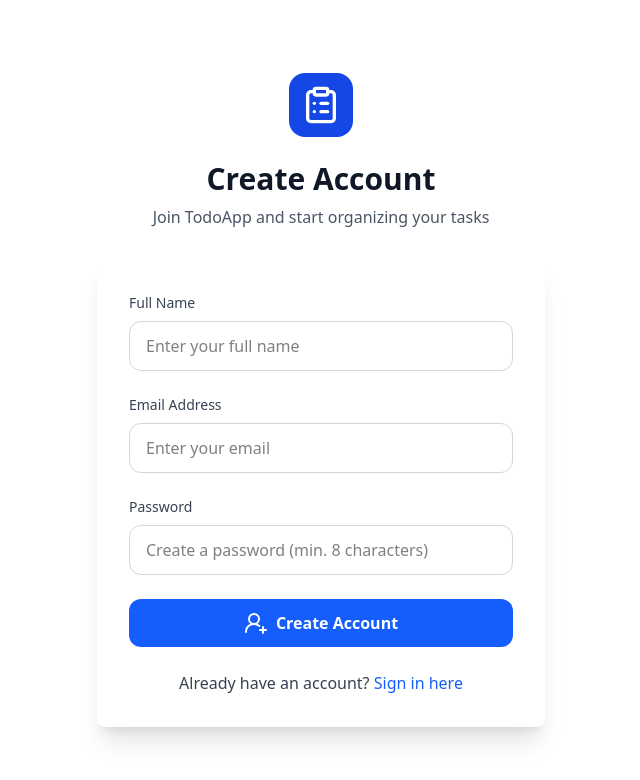
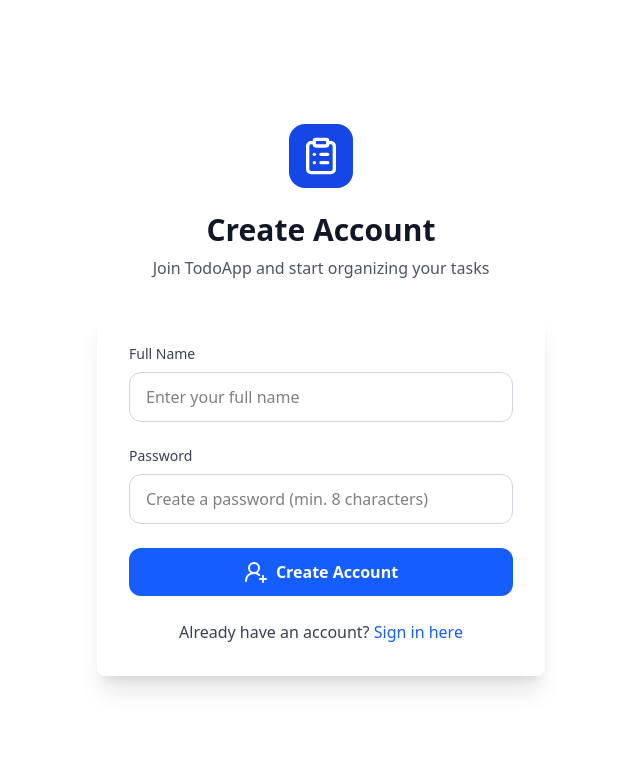
Before and after one commit to AmirC4b/todo-list-react, a React (Vite) app in the folder todo-list-react/: page /sign-up in a window 1280 px wide. Shown: the top 780 px of the page, without its empty margins (319-959 px from the left). Built offline with nearby package versions, Linux system fonts and the light colour scheme.

Commit message:
interfaces add

```diff
--- a/todo-list-react/src/pages/Home.tsx
+++ b/todo-list-react/src/pages/Home.tsx
@@ -2,6 +2,12 @@ import { useEffect, useState } from "react";
 import { Plus, SquarePen, Trash, Check, X } from "lucide-react";
 import { toast } from "react-toastify";
 import { formatDistanceToNow } from "date-fns";
+interface Todo {
+  id: number;
+  text: string;
+  completed: boolean;
+  createdAt: number;
+}
 
 const getTodoKey = () => {
   const user = localStorage.getItem("currentUser");
@@ -11,8 +17,8 @@ const getTodoKey = () => {
 export default function Home() {
   const todoKey = getTodoKey();
   const [activeTab, setActiveTab] = useState("All Tasks");
-  const [todo, setTodo] = useState("");
-  const [todos, setTodos] = useState(() => {
+  const [todo, setTodo] = useState<string>("");
+  const [todos, setTodos] = useState<Todo[]>(() => {
     const data = localStorage.getItem(todoKey);
     if (data) {
       const storedTodos = JSON.parse(data);
@@ -21,9 +27,8 @@ export default function Home() {
       return [];
     }
   });
-  const [editingId, setEditingId] = useState(null);
-  const [editingText, setEditingText] = useState("");
-
+  const [editingId, setEditingId] = useState<number | null>(null);
+  const [editingText, setEditingText] = useState<string>("");
   const tabs = ["All Tasks", "Active", "Completed"];
 
   const currentUser = localStorage.getItem("currentUser");
@@ -63,11 +68,11 @@ export default function Home() {
     }
   }, [todoKey]);
   // for deletting the todo
-  const handleDelete = (id) => {
+  const handleDelete = (id: number) => {
     setTodos(todos.filter((todo) => todo.id !== id));
   };
   // for check the todo
-  const toggleTodo = (id) => {
+  const toggleTodo = (id: number) => {
     setTodos(
       todos.map((todo) =>
         todo.id === id ? { ...todo, completed: !todo.completed } : todo,
--- a/todo-list-react/src/pages/Login.tsx
+++ b/todo-list-react/src/pages/Login.tsx
@@ -1,27 +1,33 @@
-import React, { useState } from "react";
 import { ClipboardList, LogOut } from "lucide-react";
 import { useForm } from "react-hook-form";
 import { useNavigate, Link } from "react-router-dom";
 import { toast } from "react-toastify";
+interface LoginData {
+  fullName: string;
+  password: string;
+}
 
 export default function Signup() {
   const navigate = useNavigate();
 
+  interface User {
+    fullName: string;
+    password: string;
+  }
   const {
     register,
     handleSubmit,
     reset,
     formState: { errors },
-  } = useForm();
-
-  const onSubmit = (data: any) => {
+  } = useForm<LoginData>();
+  const onSubmit = (data: LoginData) => {
     const storedUsers = localStorage.getItem("users");
     const users = storedUsers ? JSON.parse(storedUsers) : [];
 
     console.log("users:", users);
     console.log("data:", data);
     const user = users.find(
-      (user: any) =>
+      (user: User) =>
         user.fullName === data.fullName && user.password === data.password,
     );
     console.log("found user:", user);
--- a/todo-list-react/src/pages/Signup.tsx
+++ b/todo-list-react/src/pages/Signup.tsx
@@ -1,8 +1,15 @@
-import React, { useState } from "react";
 import { ClipboardList, UserRoundPlus } from "lucide-react";
 import { useForm } from "react-hook-form";
 import { useNavigate, Link } from "react-router-dom";
 import { toast } from "react-toastify";
+interface User {
+  fullName: string;
+  password: string;
+}
+interface SignupData {
+  fullName: string;
+  password: string;
+}
 
 export default function Signup() {
   const navigate = useNavigate();
@@ -12,14 +19,14 @@ export default function Signup() {
     handleSubmit,
     reset,
     formState: { errors },
-  } = useForm();
+  } = useForm<SignupData>();
 
-  const onSubmit = (data: any) => {
+  const onSubmit = (data: SignupData) => {
     const storedUsers = localStorage.getItem("users");
-    const users = storedUsers ? JSON.parse(storedUsers) : [];
+    const users: User[] = storedUsers ? JSON.parse(storedUsers) : [];
 
     const existingUser = users.find(
-      (user: any) => user.fullName === data.fullName,
+      (user: User) => user.fullName === data.fullName,
     );
 
     if (existingUser) {
@@ -80,23 +87,7 @@ export default function Signup() {
                 <p className="text-red-600 mt-4">Full Name is required.</p>
               )}
             </div>
-            <div>
-              <label
-                className="block text-sm font-medium text-gray-700 mb-2"
-                htmlFor="email"
-              >
-                Email Address
-              </label>
-              <input
-                placeholder="Enter your email"
-                id="email"
-                className="w-full px-4 py-3 border border-gray-300 rounded-xl focus:outline-none focus:ring-2 focus:ring-blue-500"
-                {...register("email", { required: true })}
-              />
-              {errors.email && (
-                <p className="text-red-600 mt-4">Email is required.</p>
-              )}
-            </div>
+
             <div>
               <label
                 className="block text-sm font-medium text-gray-700 mb-2"
```
